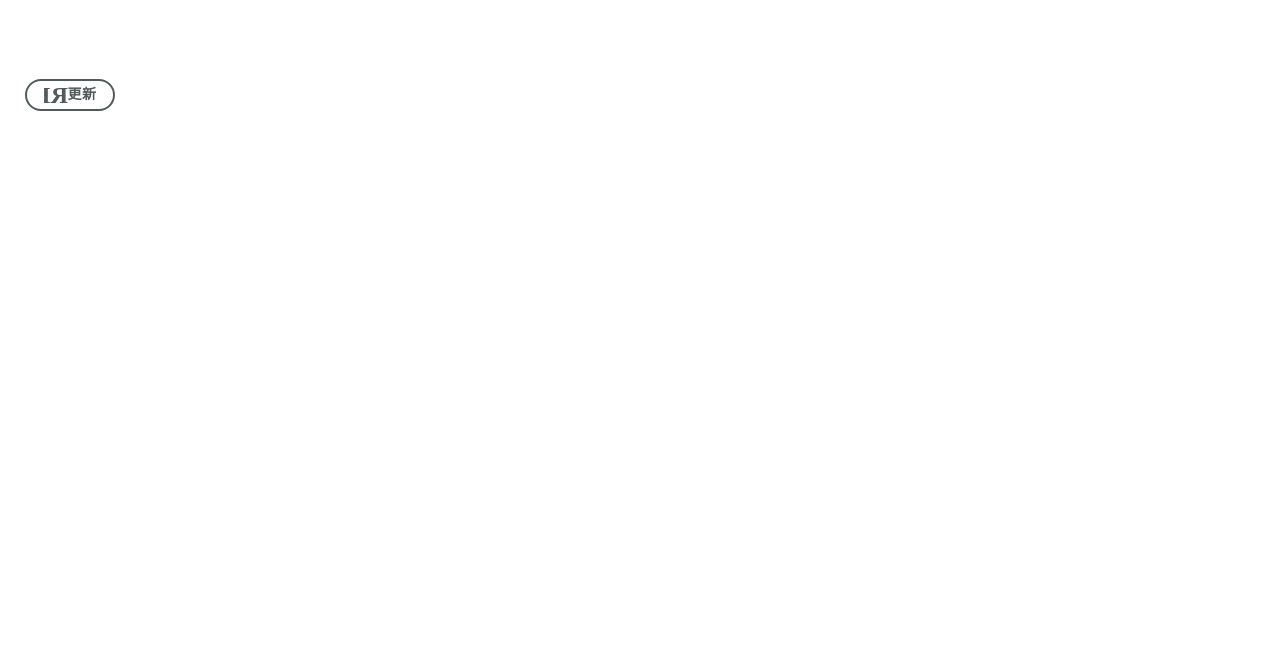
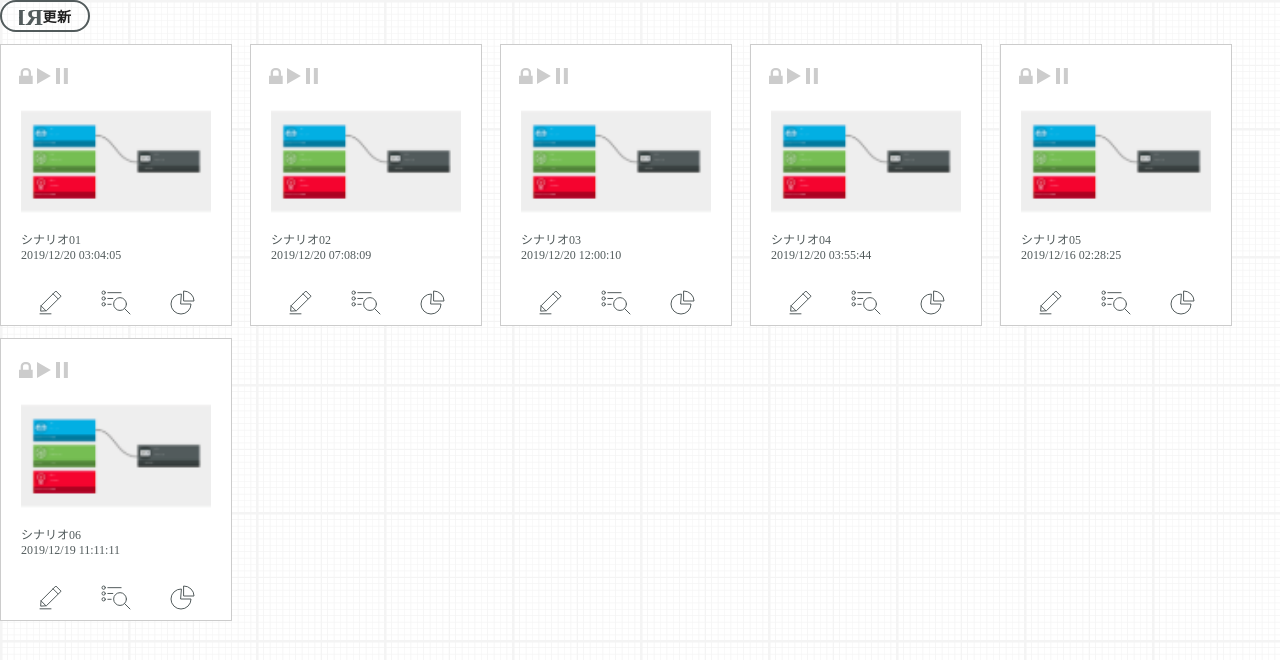
Before and after one commit to aChinKaiWu/frontend_skill_up, a React (Create React App) app: page / in a window 1280 px wide. Shown: the top 660 px of the page. Built offline with nearby package versions, Linux system fonts and the light colour scheme; the HTML template or start-up script is replaced by a standard one.

Commit message:
[W1D2][ADD] scenario card

```diff
--- a/src/App.tsx
+++ b/src/App.tsx
@@ -1,38 +1,20 @@
+import background from './assets/images/background.png'
 import React from 'react'
-import { Button, Icon } from '@material-ui/core'
-import { makeStyles } from '@material-ui/styles'
+import Scenario from './containers/Scenario/Scenario'
+import { styled } from '@material-ui/core'
 
-const useStyles = makeStyles({
-  button: {
-    background: '#ffffff',
-    border: 'solid 2px #525B5C',
-    borderRadius: 16,
-    color: '#525B5C',
-    font: 'Bold 14px YuGothic',
-    height: 32,
-    left: 25,
-    lineHeight: 1,
-    opacity: 1,
-    padding: 0,
-    top: 79,
-    width: 90,
-  },
-  icon: {
-    color: '#525B5C',
-    transform: 'rotateY(180deg)',
-  },
+const Background = styled('div')({
+  background: `url(${background})`,
+  height: '100vh',
+  overflow: 'scroll',
+  width: '100vw',
 })
 
 const App: React.FC = () => {
-  const classes = useStyles()
-
   return (
-    <div>
-      <Button className={classes.button} variant="outlined">
-        <Icon className={classes.icon}>refresh</Icon>
-        更新
-      </Button>
-    </div>
+    <Background>
+      <Scenario />
+    </Background>
   )
 }
 
--- /dev/null
+++ b/src/containers/Scenario/Scenario.tsx
@@ -0,0 +1,57 @@
+import FakeScenarioImg from '../../assets/images/fake_scenario.png'
+import React, { useCallback } from 'react'
+import ScenarioList from '../Scenario/components/ScenarioList'
+
+export default function Scenario() {
+  const scenarioList = [
+    {
+      id: 1,
+      display_name: 'シナリオ01',
+      created_at: '2019-12-19T11:22:33Z',
+      updated_at: '2019-12-20T03:04:05Z',
+      thumbnail_url: FakeScenarioImg,
+    },
+    {
+      id: 2,
+      display_name: 'シナリオ02',
+      created_at: '2019-12-18T11:22:33Z',
+      updated_at: '2019-12-20T07:08:09Z',
+      thumbnail_url: FakeScenarioImg,
+    },
+    {
+      id: 3,
+      display_name: 'シナリオ03',
+      created_at: '2019-12-19T11:22:34Z',
+      updated_at: '2019-12-20T12:00:10Z',
+      thumbnail_url: FakeScenarioImg,
+    },
+    {
+      id: 4,
+      display_name: 'シナリオ04',
+      created_at: '2019-12-16T11:52:39Z',
+      updated_at: '2019-12-20T03:55:44Z',
+      thumbnail_url: FakeScenarioImg,
+    },
+    {
+      id: 5,
+      display_name: 'シナリオ05',
+      created_at: '2019-12-1519T03:00:28Z',
+      updated_at: '2019-12-16T02:28:25Z',
+      thumbnail_url: FakeScenarioImg,
+    },
+    {
+      id: 6,
+      display_name: 'シナリオ06',
+      created_at: '2019-12-17T09:56:04Z',
+      updated_at: '2019-12-19T11:11:11Z',
+      thumbnail_url: FakeScenarioImg,
+    },
+  ]
+
+  const onGetScenarioList = useCallback(() => {
+    // dispatch action
+    console.log('get scenario list')
+  }, [])
+
+  return <ScenarioList scenarioList={scenarioList} onGetScenarioList={onGetScenarioList} />
+}
--- /dev/null
+++ b/src/containers/Scenario/components/ScenarioCard.tsx
@@ -0,0 +1,88 @@
+import dayjs from 'dayjs'
+import IconData from '../../../assets/icons/scenario_data.svg'
+import IconDetail from '../../../assets/icons/scenario_detail.svg'
+import IconEdit from '../../../assets/icons/scenario_edit.svg'
+import IconLock from '../../../assets/icons/status_lock.svg'
+import IconRun from '../../../assets/icons/status_run.svg'
+import IconStop from '../../../assets/icons/status_stop.svg'
+import React from 'react'
+import { Card, CardHeader, CardMedia, CardContent, CardActions, Icon } from '@material-ui/core'
+import { Scenario } from '../../../model/scenario'
+import { makeStyles } from '@material-ui/core'
+
+const useStyle = makeStyles({
+  card: {
+    border: 'solid 1px #cccccc',
+    borderRadius: 0,
+    boxShadow: 'none !important',
+    color: '#525b5c',
+    float: 'left',
+    marginRight: 18,
+    marginTop: 12,
+    width: 230,
+    '& .action': {
+      width: 190,
+      margin: '0 auto',
+      display: 'flex',
+      justifyContent: 'space-around',
+    },
+    '& .content': {
+      font: '12px YuGothic',
+      margin: '0 auto',
+      width: 190,
+    },
+    '& .material-icons': {
+      height: 30,
+      width: 30,
+    },
+    '& .thumbnail': {
+      margin: '0 auto',
+      width: 190,
+    },
+  },
+})
+
+interface Props {
+  scenario: Scenario
+}
+
+export default function ScenarioCard(props: Props) {
+  const classes = useStyle()
+  const { scenario } = props
+
+  return (
+    <Card className={classes.card}>
+      <CardHeader
+        title={
+          <>
+            <Icon>
+              <img src={IconLock} alt="lock" />
+            </Icon>
+            <Icon>
+              <img src={IconRun} alt="run" />
+            </Icon>
+            <Icon>
+              <img src={IconStop} alt="stop" />
+            </Icon>
+          </>
+        }
+      />
+      <CardMedia className="thumbnail" component="img" image={scenario.thumbnail_url} />
+      <CardContent className="content">
+        <div>{scenario.display_name}</div>
+        <div>{dayjs(scenario.updated_at).format('YYYY/MM/DD HH:mm:ss')}</div>
+      </CardContent>
+      <CardActions className="action">
+        <Icon>
+          <img src={IconEdit} alt="edit" />
+        </Icon>
+        <Icon>
+          <img src={IconDetail} alt="data" />
+        </Icon>
+        <Icon>
+          <img src={IconData} alt="data" />
+        </Icon>
+      </CardActions>
+    </Card>
+  )
+}
--- /dev/null
+++ b/src/containers/Scenario/components/ScenarioList.tsx
@@ -0,0 +1,53 @@
+import React, { useEffect, useCallback } from 'react'
+import ScenarioCard from './ScenarioCard'
+import { Button, Icon } from '@material-ui/core'
+import { Scenario } from '../../../model/scenario'
+import { makeStyles } from '@material-ui/core'
+
+const useStyles = makeStyles({
+  button: {
+    border: 'solid 2px #525B5C',
+    borderRadius: 16,
+    font: 'Bold 14px YuGothic',
+    height: 32,
+    padding: 0,
+    width: 90,
+  },
+  icon: {
+    color: '#525B5C',
+    transform: 'rotateY(180deg)',
+  },
+})
+
+interface Props {
+  scenarioList: Scenario[]
+  onGetScenarioList: () => void
+}
+
+export default function ScenarioList(props: Props) {
+  const classes = useStyles()
+  const { scenarioList, onGetScenarioList } = props
+
+  useEffect(() => {
+    onGetScenarioList()
+  }, [onGetScenarioList])
+
+  const onRefresh = useCallback(() => {
+    onGetScenarioList()
+  }, [onGetScenarioList])
+
+  return (
+    <>
+      {/* header */}
+      <div>
+        <Button className={classes.button} variant="outlined" onClick={onRefresh}>
+          <Icon className={classes.icon}>refresh</Icon>
+          更新
+        </Button>
+      </div>
+      {scenarioList.map((scenario: Scenario) => (
+        <ScenarioCard scenario={scenario} key={scenario.id} />
+      ))}
+    </>
+  )
+}
--- /dev/null
+++ b/src/model/scenario.ts
@@ -0,0 +1,7 @@
+export interface Scenario {
+  id: number
+  display_name: string
+  created_at: string
+  updated_at: string
+  thumbnail_url: string
+}
```
Also changed, not shown: src/assets/images/background.png (added), src/assets/images/fake_scenario.png (renamed from src/assets/icons/fake-scenario.png).
